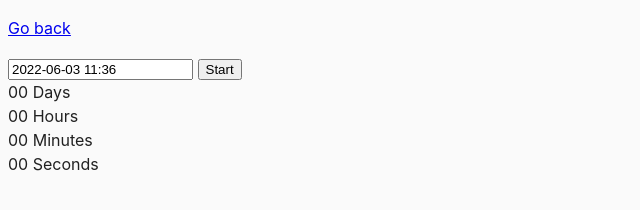
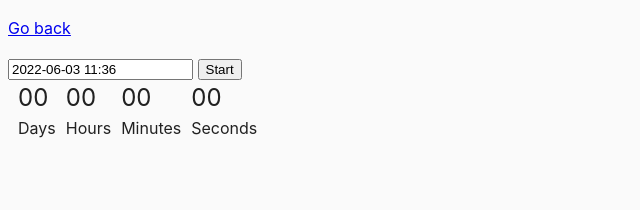
Before and after one commit to IgorSME/goit-js-hw-09-11, a website built with Parcel: page src/02-timer.html in a window 1280 px wide. Shown: the whole page, without its empty margins (0-640 px from the left). Built offline with nearby package versions, Linux system fonts and the light colour scheme.

Commit message:
update css

```diff
--- a/src/css/common.css
+++ b/src/css/common.css
@@ -16,3 +16,17 @@ img {
   display: block;
   max-width: 100%;
 }
+
+.timer {
+  display: flex;
+}
+
+.field {
+  flex-direction: column;
+  display: flex;
+  margin-left: 10px;
+}
+
+.value {
+  font-size: 24px;
+}
```
